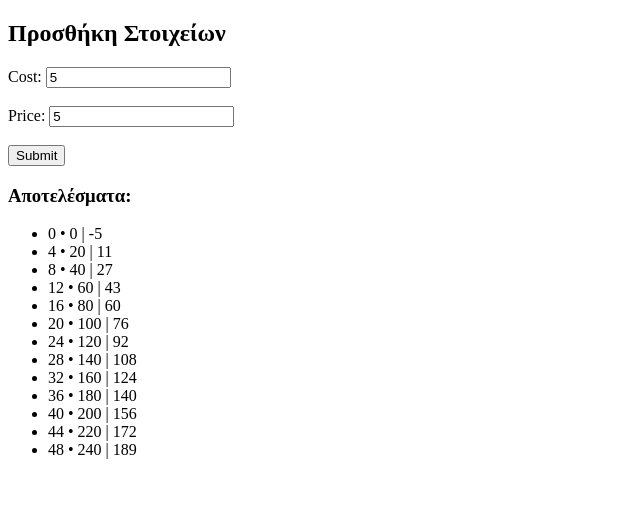
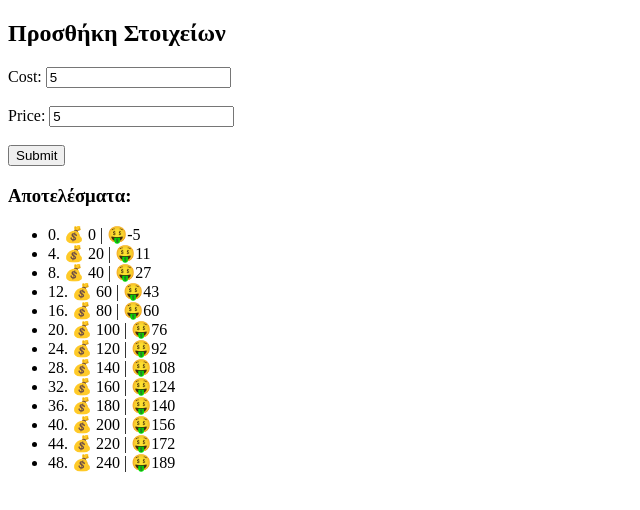
Before and after one commit to PolyzosFotios/tcp, a plain HTML site: page index.html in a window 1280 px wide. Both pictures are taken after typing "5", "5" into the empty fields and a click on the button "Submit". Shown: the whole page, without its empty margins (0-640 px from the left). Drawn offline with Linux system fonts and the light colour scheme.

Commit message:
Update index.html

```diff
--- a/index.html
+++ b/index.html
@@ -22,7 +22,7 @@
                 let total = Math.floor(incomeClear - cost  + vatOfB);
 
                 // Δημιουργία μηνύματος εμφάνισης
-                const displayMessage = i +" • " + income + " | " + total;
+                const displayMessage = i +".  💰 " + income + " |  🤑" + total;
 
                 // Δημιουργία στοιχείου <li> και προσθήκη του στη λίστα
                 const li = document.createElement("li");
```
